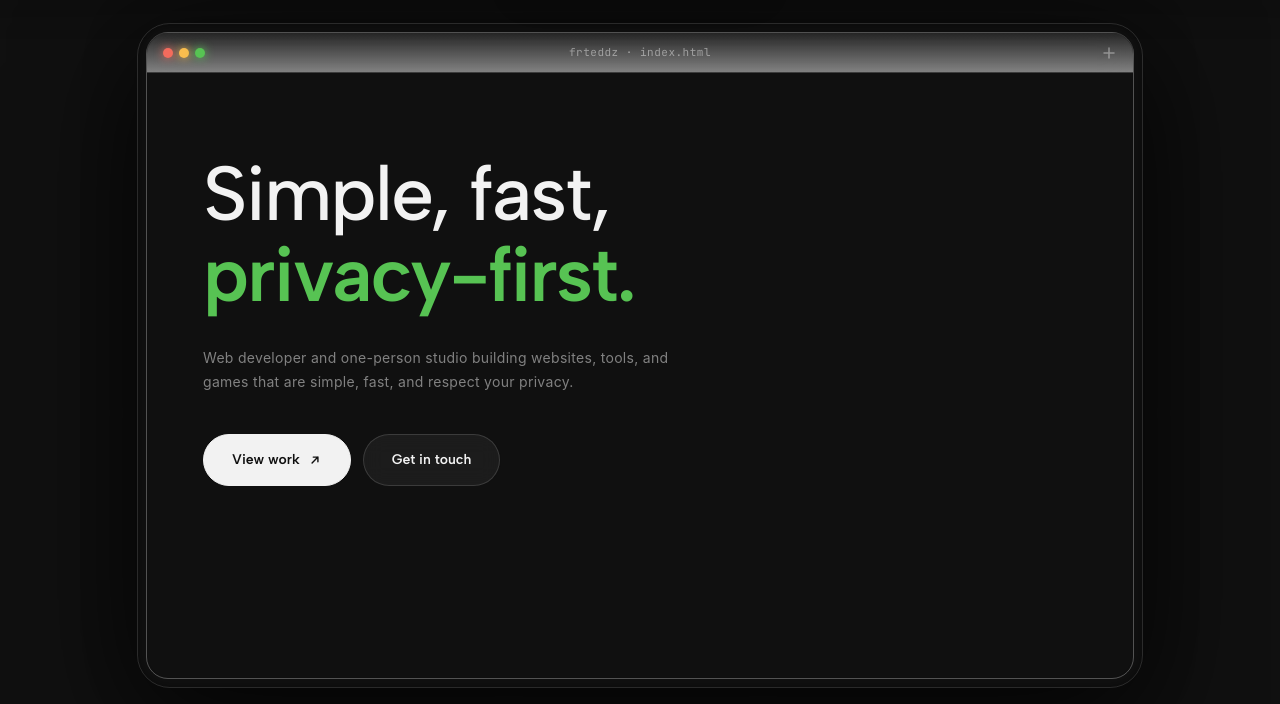
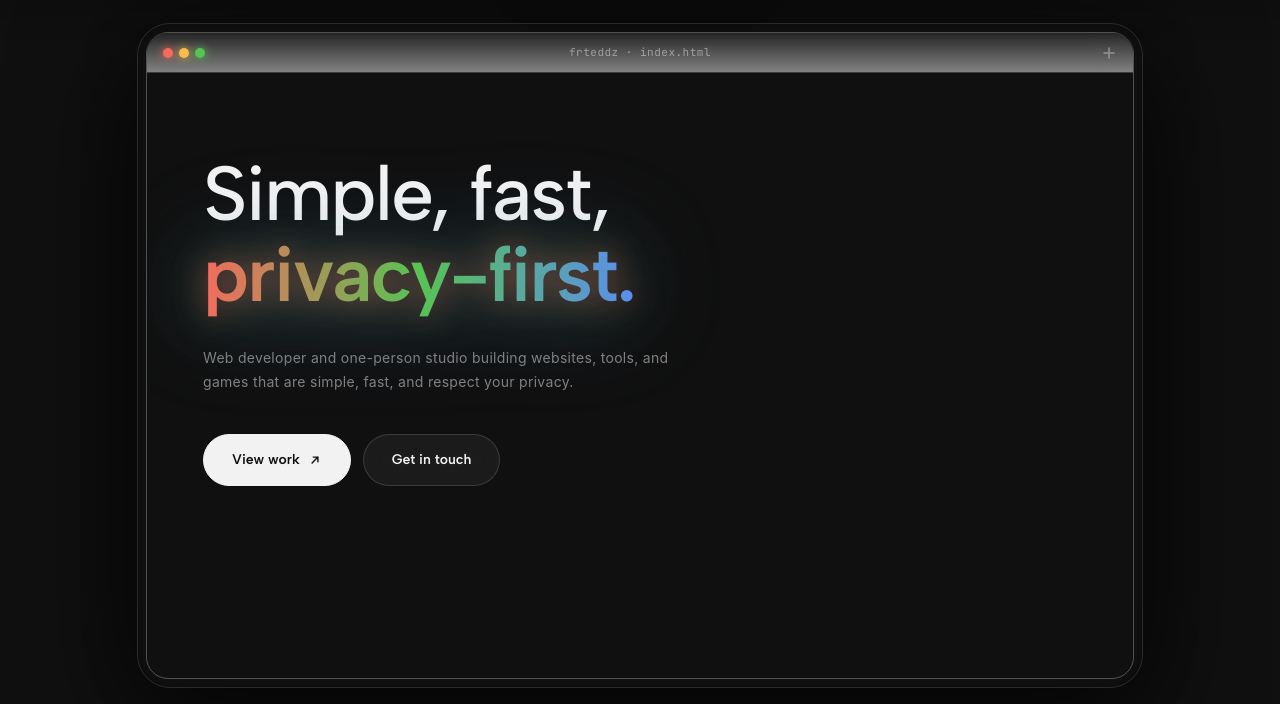
Before and after one commit to frteddz/frteddz.github.io, a website: page index.html in a window 1280 px wide. Shown: the part 96-800 px from the top of the page. Drawn offline with Linux system fonts and the light colour scheme.

Commit message:
Give hero tagline RGB gradient and glow
- privacy-first. now uses a red-green-blue gradient clipped to text
  with layered red/green/blue drop-shadow glow

```diff
--- a/css/base.css
+++ b/css/base.css
@@ -30,6 +30,7 @@
   --dot-red: #f46b5d;
   --dot-yellow: #f9bd4e;
   --dot-green: #57c353;
+  --dot-blue: #5b8def;
 
   /* ── fonts ── */
   --font-display: "Albert Sans", "Inter", "Cairo", system-ui, -apple-system, sans-serif;
--- a/css/main.css
+++ b/css/main.css
@@ -264,7 +264,11 @@
 
 .text-hero-accent {
   font-weight: 600;
-  color: var(--dot-green);
+  background: linear-gradient(90deg, var(--dot-red), var(--dot-green), var(--dot-blue));
+  -webkit-background-clip: text;
+  background-clip: text;
+  -webkit-text-fill-color: transparent;
+  filter: drop-shadow(0 0 16px rgba(244, 107, 93, 0.5)) drop-shadow(0 0 32px rgba(87, 195, 83, 0.4)) drop-shadow(0 0 48px rgba(91, 141, 239, 0.4));
 }
 
 .hero-about-grid {
```
